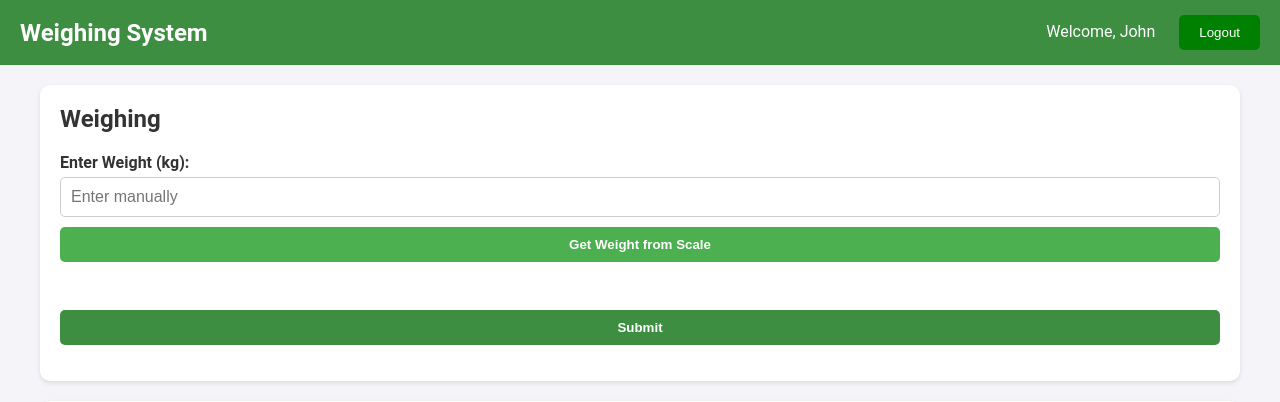
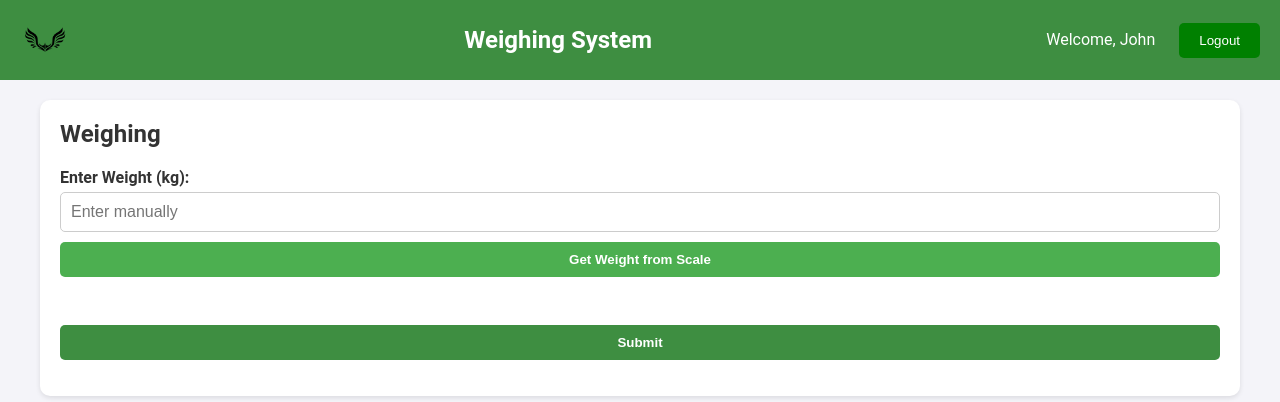
Before and after one commit to johndansu/Weighing-Scale, a Django app: page /dashboard/ in a window 1280 px wide. Shown: the top 402 px of the page. Run offline with Django 5.2, Linux system fonts and the light colour scheme; a user stored in the database is signed in; data comes from the database, SQL or seed files in the repository.

Commit message:
changed the logo and favicon

```diff
--- a/templates/authentication/login.html
+++ b/templates/authentication/login.html
@@ -7,6 +7,7 @@
     <meta name="viewport" content="width=device-width, initial-scale=1.0">
     <title>Login - Scale Weighing</title>
     <link rel="stylesheet" href="{% static 'css/login.css' %}">
+    <link rel="icon" href="{% static 'images/1.png' %}" type="image/x-icon">
 </head>
 <body>
     <div class="login-container">
--- a/templates/authentication/signup.html
+++ b/templates/authentication/signup.html
@@ -8,6 +8,7 @@
     <meta name="viewport" content="width=device-width, initial-scale=1.0">
     <title>Create Account - Scale Weighing</title>
     <link rel="stylesheet" href="{% static 'css/signup.css' %}">
+    <link rel="icon" href="{% static 'images/1.png' %}" type="image/x-icon">
 </head>
 <body>
     <div class="signup-container">
--- a/templates/dashboard.html
+++ b/templates/dashboard.html
@@ -5,9 +5,13 @@
     <meta name="viewport" content="width=device-width, initial-scale=1.0">
     <title>Weighing Dashboard</title>
     <link rel="stylesheet" href="{% static 'css/dashboard.css' %}">
+    <link rel="icon" href="{% static 'images/1.png' %}" type="image/x-icon">
 </head>
 <body>
     <header>
+        <div class="logo">
+            <img src="{% static 'images/1.png' %}" alt="Weighing System Logo" style="height: 50px;">
+        </div>
         <div class="logo">Weighing System</div>
         <nav class="user-menu">
             <span>Welcome, {{ request.user.username }}</span>
--- a/templates/weighing_process.html
+++ b/templates/weighing_process.html
@@ -5,6 +5,7 @@
     <meta name="viewport" content="width=device-width, initial-scale=1.0">
     <title>Weighing Process</title>
     <link rel="stylesheet" href="{% static 'css/weighing_process.css' %}">
+    <link rel="icon" href="{% static 'images/1.png' %}" type="image/x-icon">
 </head>
 <body>
     <header>
```
Also changed, not shown: static/images/1.png (added), static/images/2.png (added), static/images/3.png (added).
